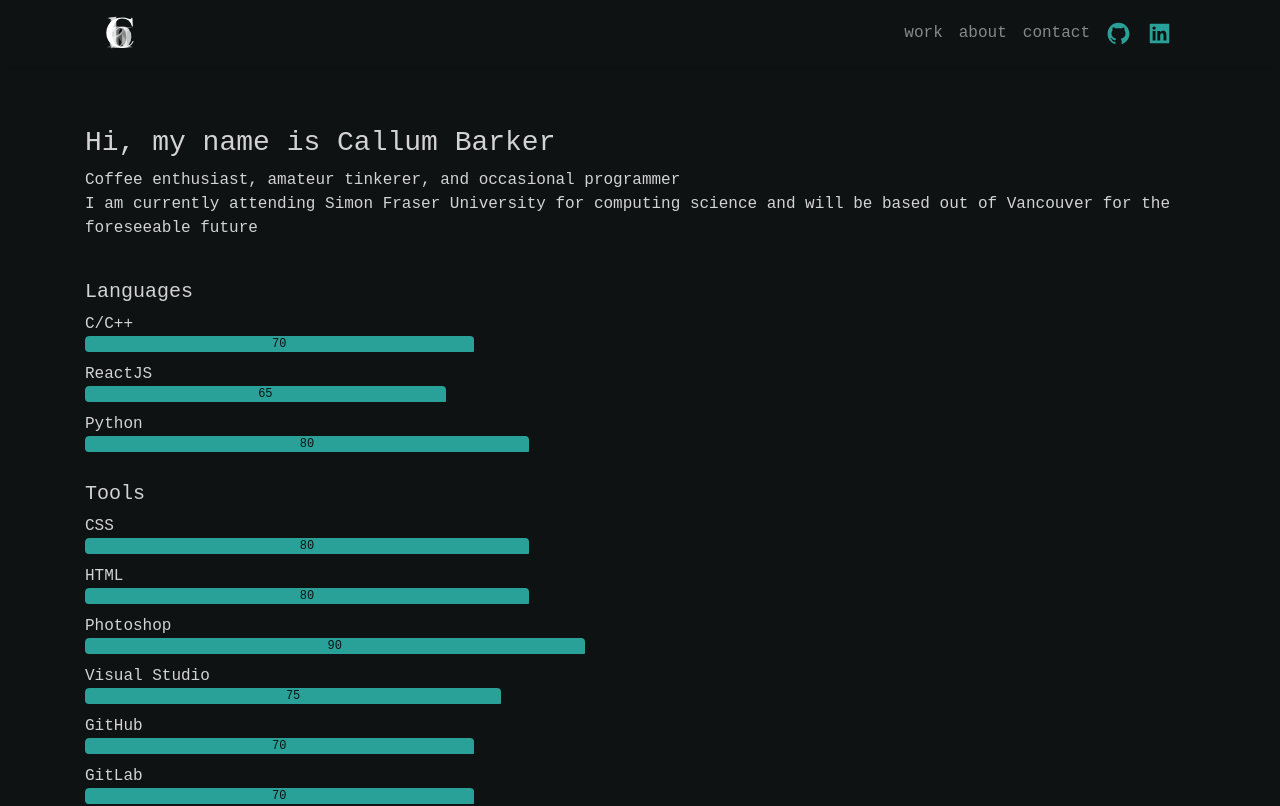
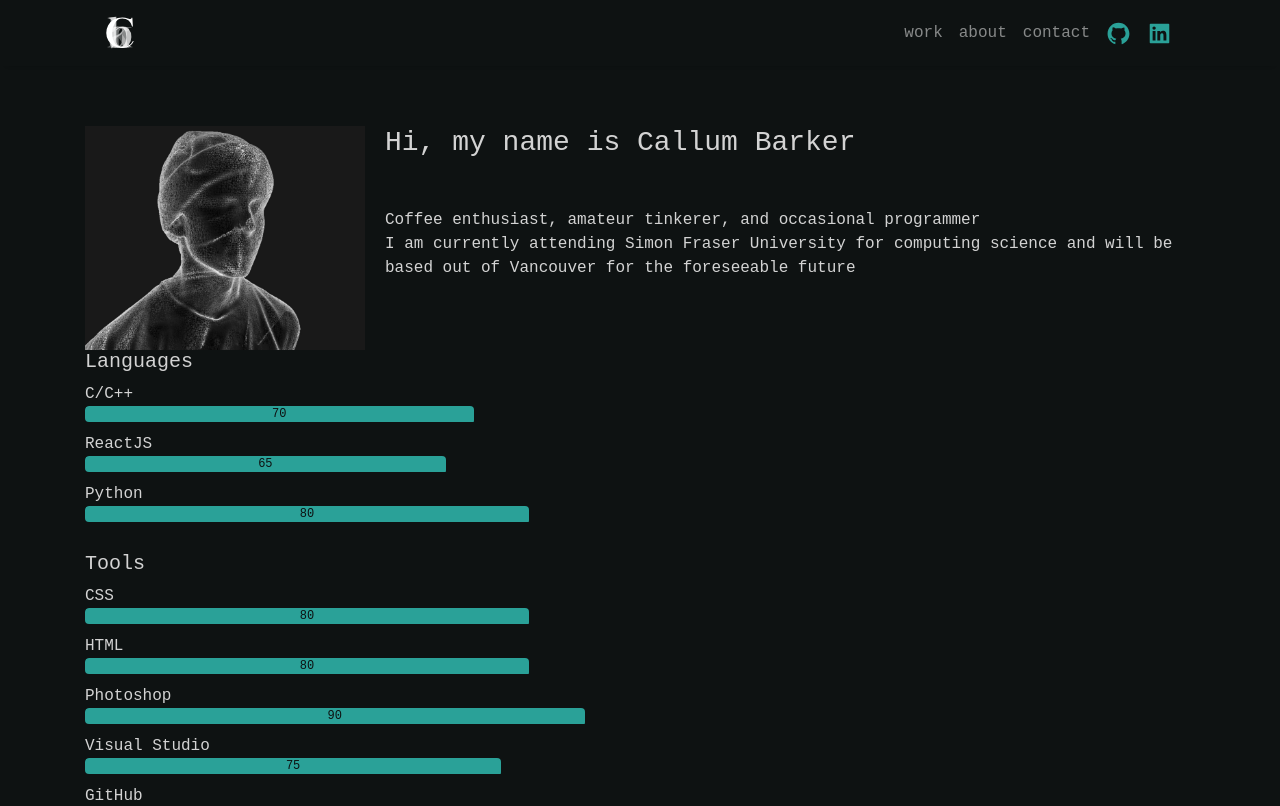
Before and after one commit to cbarkr/portfolio, a React (Create React App) app: page /about in a window 1280 px wide. Shown: the top 806 px of the page. Built offline with nearby package versions, Linux system fonts and the light colour scheme.

Commit message:
added profile pic // css changes

```diff
--- a/src/App.css
+++ b/src/App.css
@@ -70,8 +70,10 @@ body p, span{
 }
 .project-image{
   flex: 0 0 66%;
-  max-width: 312px;
-  max-height: 390px;
+  width: 100%;
+  max-width: 300px;
+  height: 100%;
+  max-height: 240px;
   padding-right: 20px;
   padding-bottom: 20px;
 }
@@ -216,8 +218,28 @@ body p, span{
 
 /**************** About ****************/
 
-.links a{
+.author{
+  padding-top: 20px;
+  display: flex;
+}
+.profile-photo{
+  width: 100%;
+  max-width: 300px;
+  height: 100%;
+  max-height: 240px;
   padding-right: 20px;
+}
+.author .author-text{
+  display: flex;
+  flex-direction: column;
+}
+.author .bio{
+  padding-top: 40px;
+  padding-bottom: 20px;
+}
+.author .bio p{
+  margin: auto;
+  padding: auto;
 }
 .progress{
   width: 50%;
@@ -241,19 +263,11 @@ body p, span{
 .skills .tools div{
   padding-bottom: 10px;
 }
-.author .bio{
+.links{
   padding-bottom: 20px;
 }
-.author .bio p{
-  margin: auto;
-  padding: auto;
-}
-.author{
-  padding-top: 20px;
-  padding-bottom: 20px;
-}
-.links{
-  padding-bottom: 20px;
+.links a{
+  padding-right: 20px;
 }
 .btn-outline-light:hover{
   color: #2aa198;
@@ -265,6 +279,8 @@ body p, span{
   }
   .author{
     width: 90%;
+    display: flex;
+    flex-direction: column;
   }
   .author .bio{
     width: 90%;
--- a/src/Components/About.jsx
+++ b/src/Components/About.jsx
@@ -3,6 +3,7 @@ import Aos from 'aos';
 import {AiFillGithub, AiFillLinkedin, AiOutlineInstagram} from 'react-icons/ai';
 import {Button, ProgressBar} from 'react-bootstrap';
 import Surprise from './Assets/Images/CallumBarker-Resume.pdf';
+import Scan from './Assets/Images/3DScan.PNG';
 import 'aos/dist/aos.css';
 import '.././App.css';
 
@@ -18,11 +19,14 @@ class About extends React.Component{
         return(
             <div className="container">
                 <div className="author" data-aos="fade-right">
-                    <h3>Hi, my name is Callum Barker</h3>
-                        <div className="bio">
-                            <p>Coffee enthusiast, amateur tinkerer, and occasional programmer</p>
-                            <p>I am currently attending Simon Fraser University for computing science and will be based out of Vancouver for the foreseeable future</p>
-                        </div>
+                    <img className="profile-photo" src={Scan} alt="3D Scan"></img>
+                    <div className="author-text">
+                        <h3>Hi, my name is Callum Barker</h3>
+                            <div className="bio">
+                                <p>Coffee enthusiast, amateur tinkerer, and occasional programmer</p>
+                                <p>I am currently attending Simon Fraser University for computing science and will be based out of Vancouver for the foreseeable future</p>
+                            </div>
+                    </div>
                 </div>
                 <div className="skills">
                     <div className="languages">
```
Also changed, not shown: src/Components/Assets/Images/3DScan.PNG (added).
